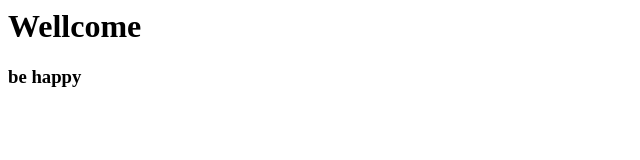
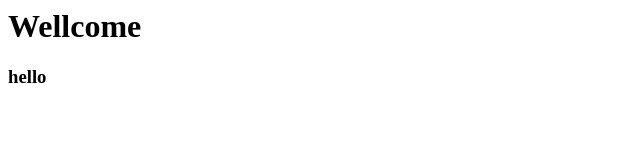
Before and after one commit to saraKloyzner/GitProject, a plain HTML site: page index.html in a window 1280 px wide. Shown: the full height of the page, 0-640 px from the left. Drawn offline with Linux system fonts and the light colour scheme.

Commit message:
sara chang

```diff
--- a/index.html
+++ b/index.html
@@ -1,2 +1,2 @@
 <h1>Wellcome</h1>
-<h3>be happy</h3>
+<h3>hello</h3>
```
Also changed, not shown: temp.html (+1 -1 lines).
